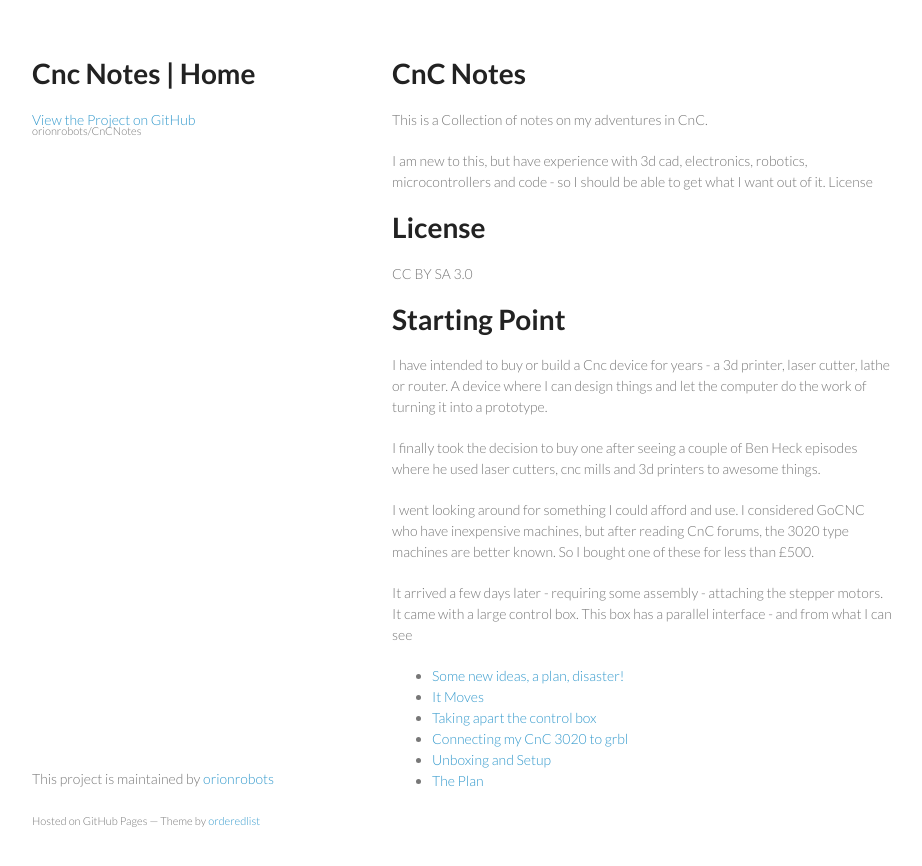
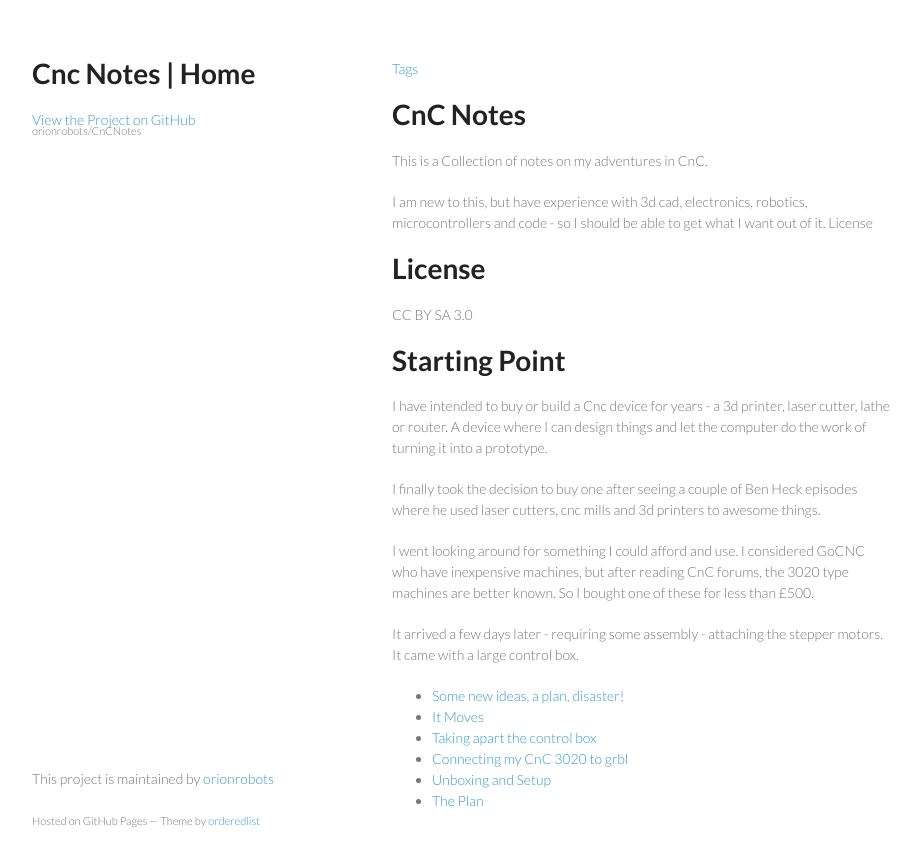
Before and after one commit to orionrobots/CnCNotes, a Jekyll site: the page built from index.md, in a window 1280 px wide. Shown: the top 866 px of the page, without its empty margins (178-1100 px from the left). Built offline with Jekyll 4.4.1, drawn with Linux system fonts in a browser that asks for light colours.

Commit message:
Bring tags up to index level

```diff
--- a/index.md
+++ b/index.md
@@ -2,6 +2,8 @@
 layout: default
 title: Home
 ---
+[Tags](tags.html)
+
 # CnC Notes
 
 This is a Collection of notes on my adventures in CnC.
@@ -20,7 +22,8 @@ I finally took the decision to buy one after seeing a couple of Ben Heck episode
 
 I went looking around for something I could afford and use. I considered GoCNC who have inexpensive machines, but after reading CnC forums, the 3020 type machines are better known. So I bought one of these for less than £500.
 
-It arrived a few days later - requiring some assembly - attaching the stepper motors. It came with a large control box. This box has a parallel interface - and from what I can see
+It arrived a few days later - requiring some assembly - attaching the stepper motors. It came with a large control box.
+
 
 <ul>
   {% for post in site.posts %}
```
